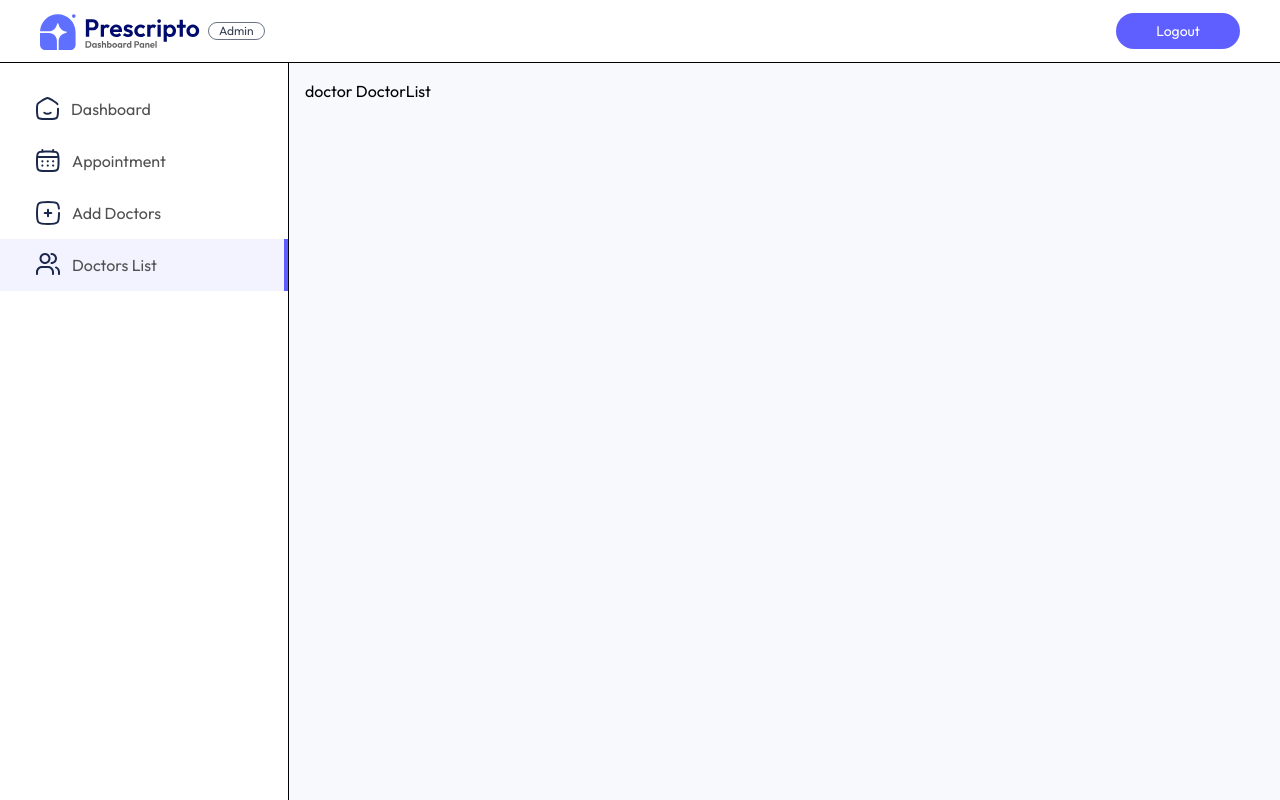
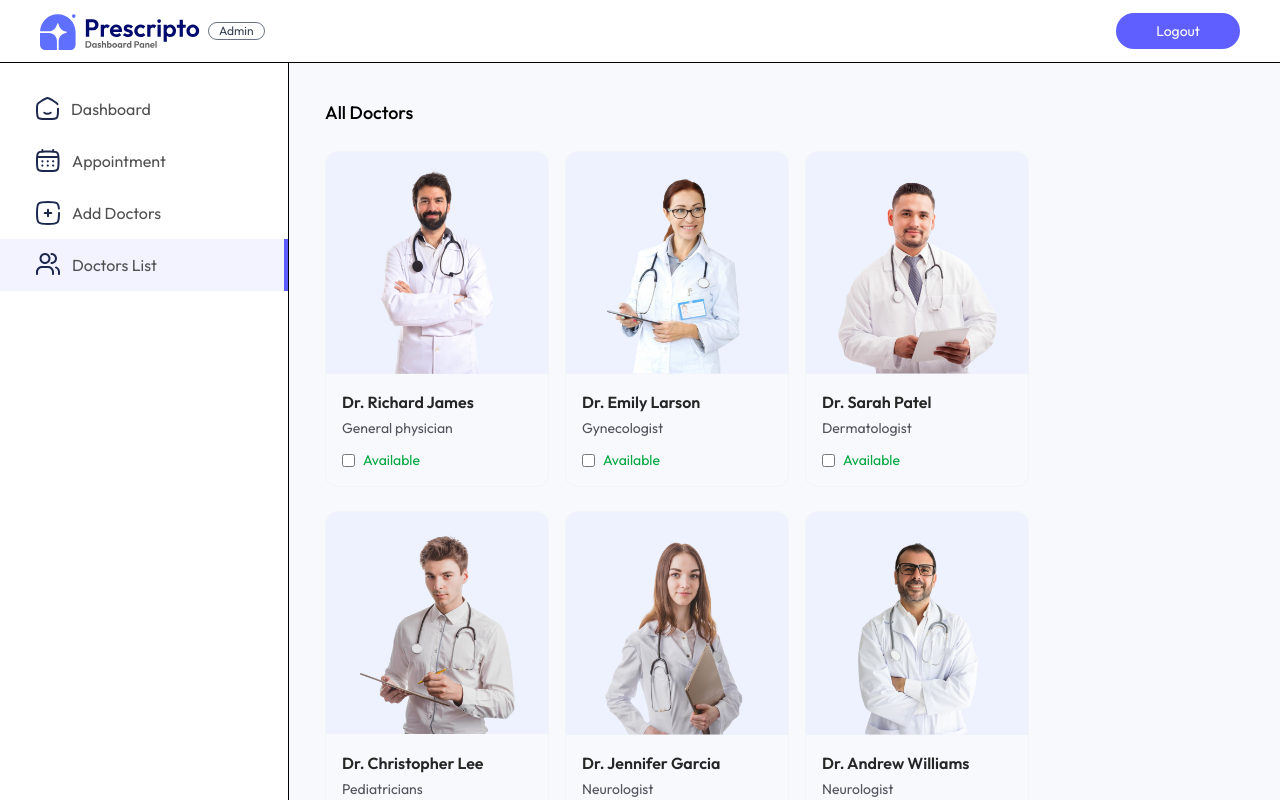
Before and after one commit to Sajjad177/HealthBridge-Frontend, a React (Vite) app: page /dashboard/doctor-list in a window 1280 px wide. Built offline with nearby package versions, Linux system fonts and the light colour scheme.

Commit message:
doctor add page and show all doctor page created

```diff
--- a/src/pages/Dashboard/Admin/AddDoctor.tsx
+++ b/src/pages/Dashboard/Admin/AddDoctor.tsx
@@ -3,6 +3,7 @@ import { adminAssets } from "../../../assets/assets_admin/adminAssets";
 
 const AddDoctor = () => {
   const { register, handleSubmit } = useForm();
+  //* show error for image not selected
 
   const onSubmit = (data) => {
     console.log("Doctor Form Data:", data);
--- a/src/pages/Dashboard/Admin/DoctorList.tsx
+++ b/src/pages/Dashboard/Admin/DoctorList.tsx
@@ -1,10 +1,42 @@
+import { doctors } from "../../../assets/assets_frontend/assets";
 
 const DoctorList = () => {
-    return (
-        <div>
-            doctor DoctorList
-        </div>
-    );
+  return (
+    <div className="m-5 max-h-[90vh] overflow-y-scroll">
+      <h1 className="text-lg font-medium mb-4">All Doctors</h1>
+
+      <div className="w-full flex flex-wrap gap-4 pt-2 gap-y-6">
+        {doctors.slice(0, 10).map((item, index) => (
+          <div
+            key={index}
+            className="border border-gray-100 rounded-xl max-w-56 w-full overflow-hidden cursor-pointer group flex flex-col justify-between"
+          >
+            <img
+              src={item.image}
+              alt=""
+              className="bg-indigo-50 group-hover:bg-[#5f5fff] transition-all duration-300 ease-in-out"
+            />
+            <div className="p-4">
+              <p className="text-neutral-800 font-semibold text-base">
+                {item.name}
+              </p>
+              <p className="text-zinc-600 text-sm mt-1">{item.speciality}</p>
+
+              <div className="mt-3 flex items-center gap-2">
+                {/* when click there check box then chenge available doctor is not available then user can not book. if it is false then make it true and if it is true then make it false */}
+                <input
+                  type="checkbox"
+                  className="accent-green-500 cursor-pointer"
+                  // onChange={} // add logic here
+                />
+                <span className="text-sm text-green-600">Available</span>
+              </div>
+            </div>
+          </div>
+        ))}
+      </div>
+    </div>
+  );
 };
 
 export default DoctorList;
```
